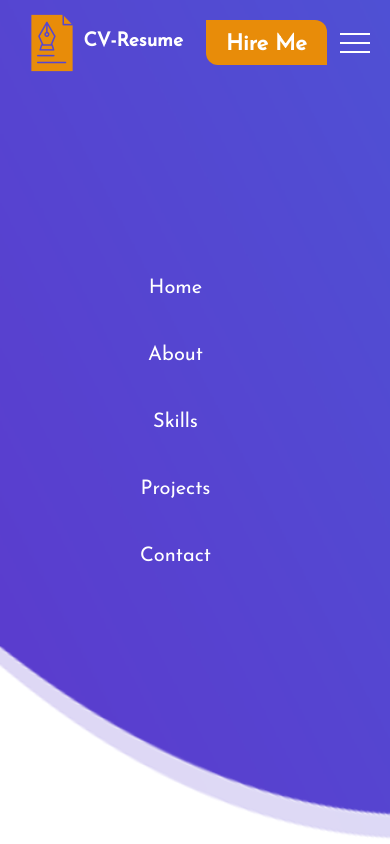
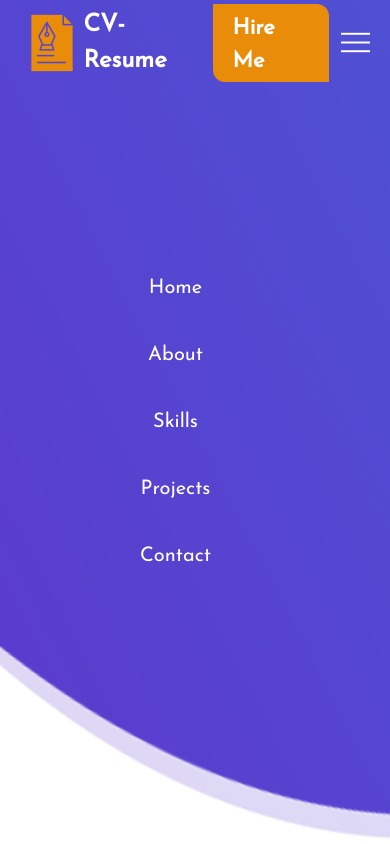
Before and after one commit to SurajPhulara/portfolio, a React (Create React App) app: page / in a window 390 px wide. Shown: the top 844 px of the page. Built offline with nearby package versions, Linux system fonts and the light colour scheme; the HTML template or start-up script is replaced by a standard one.

Commit message:
updated responsive bits of code

```diff
--- a/src/index.css
+++ b/src/index.css
@@ -35,13 +35,13 @@ html {
   html { font-size: 14px; }
 }
 @media (max-width: 1050px) {
-  html { font-size: 13px; }
+  html { font-size: 15px; }
 }
 @media (max-width: 950px) {
   /* html { font-size: 10px; } */
 }
 @media (max-width: 880px) {
-  html { font-size: 12px; }
+  /* html { font-size: 13px; } */
   .navbar{
     height: 40px;
   }
--- a/src/pages/Home/Home.css
+++ b/src/pages/Home/Home.css
@@ -22,7 +22,7 @@
     height: fit-content;
     min-height: fit-content;
     /* box-sizing: border-box; */
-    padding-top: 10px;
+    padding-top: 50px;
 }
 
 .hero-bg{
@@ -76,6 +76,11 @@
     /* height: 100vh; */
 }
 
+.profession{
+    min-width: fit-content;
+    width: fit-content;
+}
+
 @media (max-width: 1110px) {
     #about-me{
         flex-direction: column;
@@ -111,6 +116,7 @@
   }
 
   @media (max-width: 950px) {
+
     .hero_section{
         padding-left: 5vw;
         padding-right: 2vw;
@@ -142,10 +148,10 @@
     }
   }
 
-  @media (max-width: 850px) {
+  @media (max-width: 870px) {
     .hero_section{
         flex-direction: column;
-        padding: 140px 5vw;
+        padding: 160px 5vw 140px;
     }
     .hero_section > *{
         width: auto;
@@ -155,8 +161,8 @@
     }
   }
 
-  @media (max-width: 410px){
+  @media (max-width: 500px){
     .profession{
-        flex-direction: column;
+        /* flex-direction: column; */
     }
   }
--- a/src/pages/Home/Home.jsx
+++ b/src/pages/Home/Home.jsx
@@ -11,7 +11,7 @@ const Home = () => {
         {/* <img src={bg1} className='hero-bg' alt="" /> */}
         <div className="hero_content flex flex-col h-fit gap-8 text-2xl w-2/4 w-3/5 w-1/2">
           <div className="intro w-max"> Hello, my name is <span className="name text-2xl w-fit"> Suraj Phulara </span></div>
-          <div className="profession text-7xl font-bold w-max flex gap-5 w-fit">I'm a
+          <div className="profession text-7xl text-6xl font-bold w-max flex gap-5 w-fit">I'm a
             <Typewriter
               options={{
                 strings: [`Developer`, 'Designer'],
```
